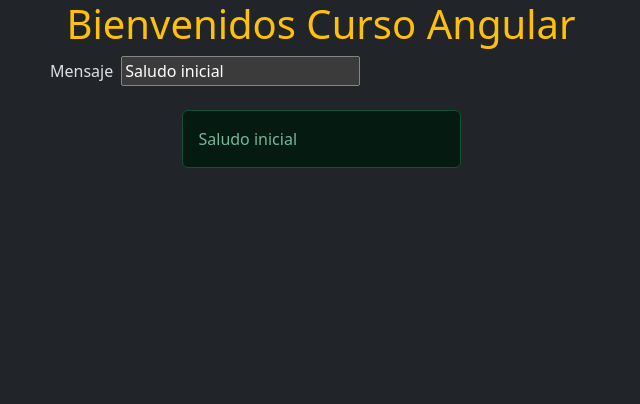
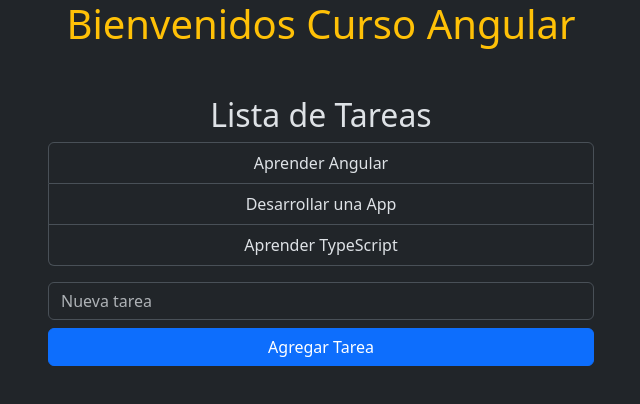
Before and after one commit to SergioSoria12/curso_angular, an Angular app: page / in a window 1280 px wide. Shown: the top 404 px of the page, without its empty margins (319-959 px from the left). Built offline with nearby package versions, Linux system fonts and the light colour scheme.

Commit message:
Terminado apartado flujo de datos y directivas de Angular

```diff
--- /dev/null
+++ b/src/app/agregar-tarea/agregar-tarea.html
@@ -0,0 +1,16 @@
+<div class="container mt-5">
+    <h2>Agregar tarea</h2>
+    <div class="mt-3 d-flex justify-content-center">
+        <input type="text" #tareaInput class="form-control mb-2 w-50" placeholder="Escribe una tarea">
+    </div>
+    <div class="d-flex justify-content-center">
+        <button class="btn btn-primary" (click)="agregarTarea(tareaInput.value); tareaInput.value=''">
+            Agregar Tarea
+        </button>
+    </div>
+    <div class="mt-3 text-center">
+        @if (tarea) {
+            <p>Tarea: {{tarea}}</p>
+        }
+    </div>
+</div>
--- /dev/null
+++ b/src/app/agregar-tarea/agregar-tarea.ts
@@ -0,0 +1,15 @@
+import { Component } from '@angular/core';
+
+@Component({
+  selector: 'app-agregar-tarea',
+  imports: [],
+  templateUrl: './agregar-tarea.html',
+  styleUrl: './agregar-tarea.css'
+})
+export class AgregarTarea {
+  tarea: string = '';
+
+  agregarTarea(nuevaTarea: string){
+    this.tarea = nuevaTarea;
+  }
+}
--- a/src/app/app.html
+++ b/src/app/app.html
@@ -1,4 +1,4 @@
-<div class="container">
+<div class="container text-center">
   <h1 class="text-center text-warning">{{titulo}}</h1>
-  <app-saludar/>
+  <app-componente-for/>
 </div>
--- a/src/app/app.ts
+++ b/src/app/app.ts
@@ -4,10 +4,13 @@ import { Hijo } from "./hijo/hijo";
 import { MostrarMensaje } from "./mostrar-mensaje/mostrar-mensaje";
 import { Replicador } from "./replicador/replicador";
 import { Saludar } from "./saludar/saludar";
+import { ComponenteIf } from "./componente-if/componente-if";
+import { AgregarTarea } from "./agregar-tarea/agregar-tarea";
+import { ComponenteFor } from "./componente-for/componente-for";
 
 @Component({
   selector: 'app-root',
-  imports: [Saludar],
+  imports: [AgregarTarea, ComponenteFor],
   templateUrl: './app.html',
   styleUrl: './app.css'
 })
--- /dev/null
+++ b/src/app/componente-for/componente-for.html
@@ -0,0 +1,14 @@
+<div class="container mt-5">
+    <h2 class="text-center">Lista de Tareas</h2>
+    <ul class="list-group w-50 mx-auto">
+        @for (tarea of tareas; track tarea) {
+            <li class="list-group-item text-center">{{tarea}}</li>
+        }
+    </ul>
+    <div class="mt-3 d-flex justify-content-center">
+        <input type="text" #tareaInput class="form-control mb-2 w-50" placeholder="Nueva tarea">
+    </div>
+    <div class="d-flex justify-content-center">
+        <button class="btn btn-primary w-50" (click)="agregarTarea(tareaInput.value); tareaInput.value=''">Agregar Tarea</button>
+    </div>
+</div>
--- /dev/null
+++ b/src/app/componente-for/componente-for.ts
@@ -0,0 +1,21 @@
+import { Component } from '@angular/core';
+
+@Component({
+  selector: 'app-componente-for',
+  imports: [],
+  templateUrl: './componente-for.html',
+  styleUrl: './componente-for.css'
+})
+export class ComponenteFor {
+  tareas: string[] = [
+    'Aprender Angular',
+    'Desarrollar una App',
+    'Aprender TypeScript'
+  ];
+
+  agregarTarea(nuevaTarea: string):void {
+    if(nuevaTarea){
+      this.tareas.push(nuevaTarea);
+    }
+  }
+}
```
Also changed, not shown: src/app/componente-if/componente-if.html (added, +12 -0 lines), src/app/componente-if/componente-if.ts (added, +15 -0 lines), src/app/agregar-tarea/agregar-tarea.css (added), src/app/componente-for/componente-for.css (added), src/app/componente-if/componente-if.css (added).
